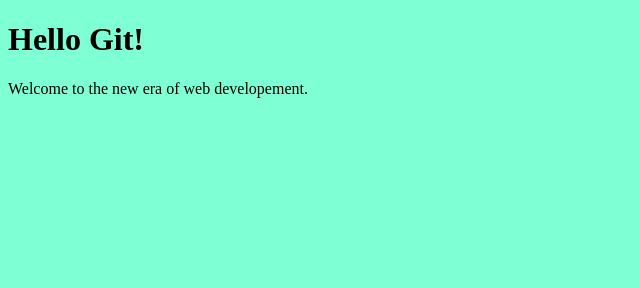
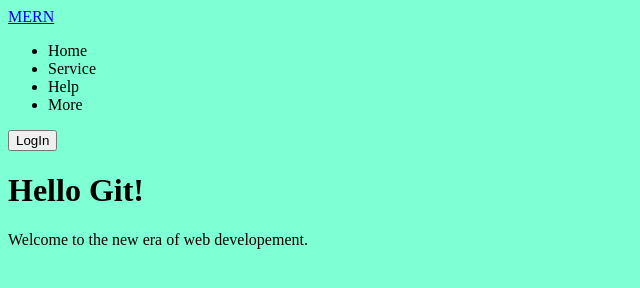
Before and after one commit to Akpro865/gitlearn, a plain HTML site: page index.html in a window 1280 px wide. Shown: the whole page, without its empty margins (0-640 px from the left). Drawn offline with Linux system fonts and the light colour scheme.

Commit message:
Adding Header

```diff
--- a/index.html
+++ b/index.html
@@ -8,6 +8,20 @@
     <link rel="stylesheet" href="styles.css">
 </head>
 <body>
+    <header>
+        <div class="left">
+            <a href="#">MERN</a>
+        </div>
+        <div>
+            <ul>
+                <li>Home</li>
+                <li>Service</li>
+                <li>Help</li>
+                <li>More</li>
+            </ul>
+        </div>
+        <button>LogIn</button>
+    </header>
     <h1>Hello Git!</h1>
     <p>Welcome to the new era of web developement.</p>
 </body>
```
